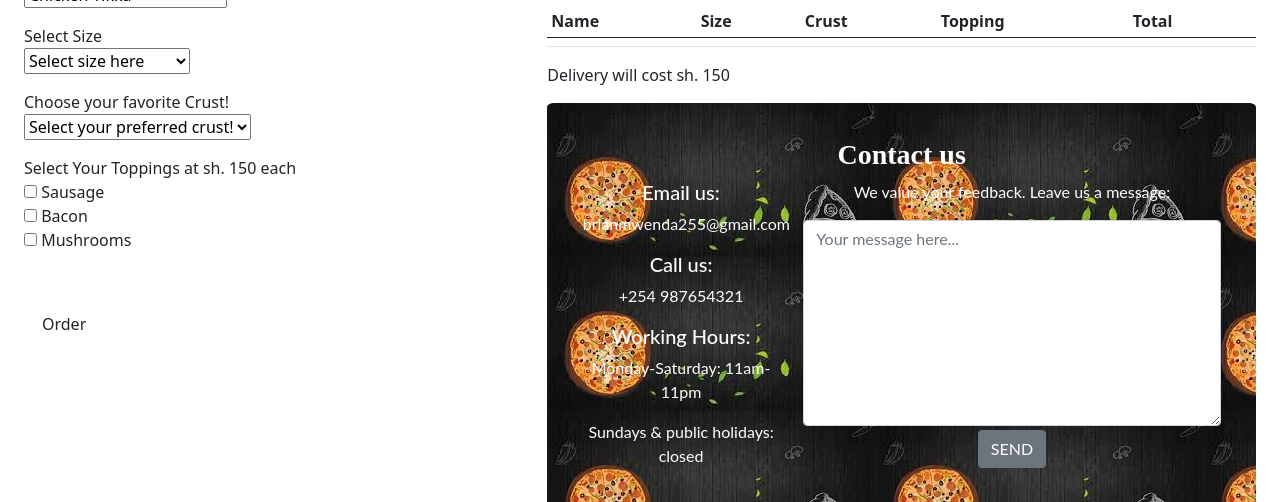
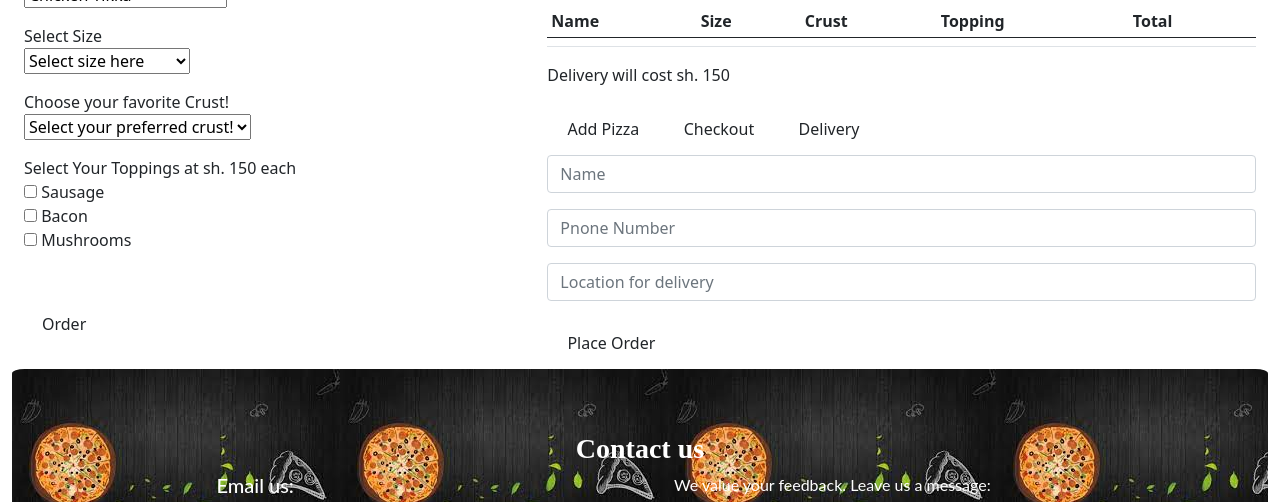
Before and after one commit to mwendaB/pizzaplug, a plain HTML site: page index.html in a window 1280 px wide. Shown: the part 2076-2578 px from the top of the page. Drawn offline with nearby package versions, Linux system fonts and the light colour scheme.

Commit message:
add the derivery section

```diff
--- a/index.html
+++ b/index.html
@@ -181,6 +181,25 @@
                     <p id="addedprice">Delivery will cost sh. 150</p>
                     <p id="finallmessage"></p>
                 </div>
+                <button class="btn btn-orange addPizza">Add Pizza</button>
+                <button class="btn btn-orange" id="checkout">Checkout</button>
+                <button class="btn btn-orange deliver">Delivery</button>
+            </div>
+            <div class="delivery">
+                <form action="">
+                    <div class="form-group">
+                        <input type="text" id="name" class="form-control mb-3" placeholder="Name">
+                        <input type="number" id="phone" class="form-control mb-3" placeholder="Pnone Number">
+                        <input type="text" id="location" class="form-control mb-3"
+                            placeholder="Location for delivery">
+                        <button class="btn btn-orange" id="final-order">Place Order</button>
+                    </div>
+                </form>
+            </div>
+        </div>
+    </div>
+</div>
+</div>
  <!-- end -->
         <div id="contact">
             <h3><b>Contact us</b></h3>
```
